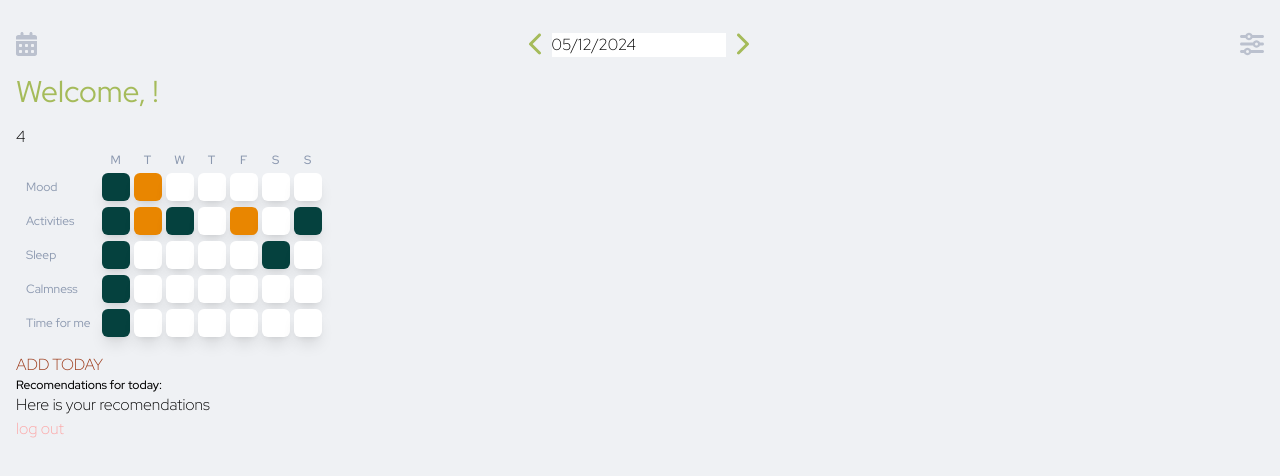
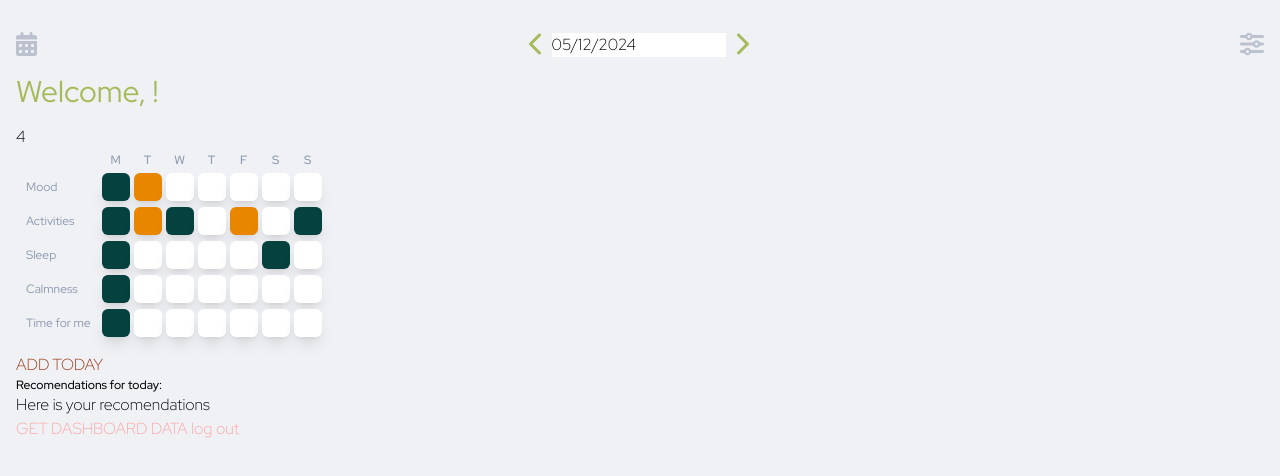
Before and after one commit to kaiuliia/well_being_frontend, a React (Create React App) app: page /user/dashboard in a window 1280 px wide. Shown: the top 476 px of the page. Built offline with nearby package versions, Linux system fonts and the light colour scheme.

Commit message:
Created request for dashboard.

```diff
--- a/src/pages/dashboard.tsx
+++ b/src/pages/dashboard.tsx
@@ -67,6 +67,23 @@ export function Dashboard() {
       console.log("succses logout");
     }
   };
+
+  const fillDashboard = async (startDate: Date, endDate: Date) => {
+    const isoStartDate = startDate.toISOString();
+    const isoEndDate = endDate.toISOString();
+    const response = await fetch(
+      `http://localhost:9090/survey?startDate=${isoStartDate}&endDate=${isoEndDate}`,
+      {
+        method: "GET",
+        credentials: "include",
+      },
+    );
+    if (response.status > 299) {
+      console.log("err");
+    } else {
+      console.log("response", response);
+    }
+  };
   console.log(calendarRange);
   return (
     // <div className={"container"}>
@@ -90,6 +107,15 @@ export function Dashboard() {
       </div>
       <Advice />
       <div>
+        <a
+          className={"text-red-300 cursor-pointer"}
+          onClick={() =>
+            fillDashboard(new Date(2023, 10, 18), new Date(2023, 10, 23))
+          }
+        >
+          {" "}
+          GET DASHBOARD DATA
+        </a>
         <a className={"text-red-300 cursor-pointer"} onClick={logOut}>
           {" "}
           log out
```
